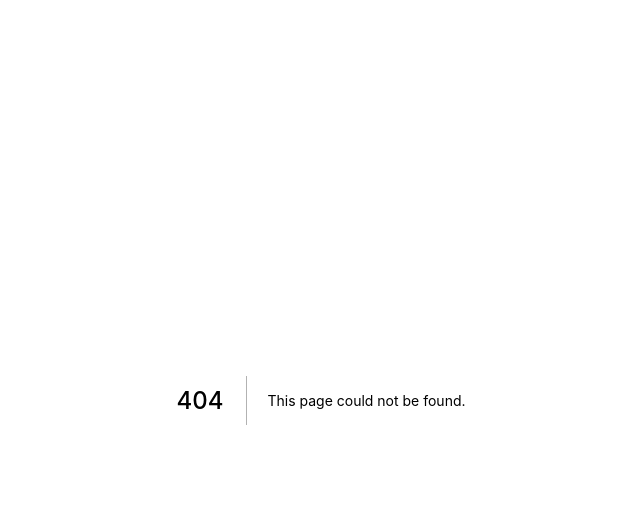
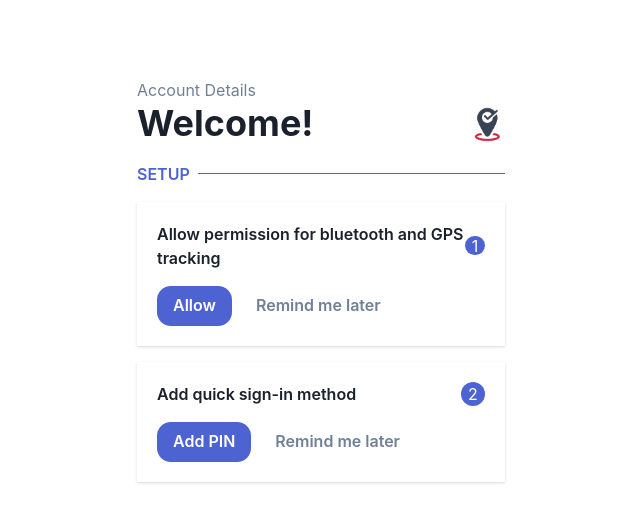
Before and after one commit to HitoKage13/codebrew21, a Next.js app in the folder next/: page /customer/dashboard in a window 1280 px wide. Before the commit this address had no page. Shown: the top 522 px of the page, without its empty margins (319-959 px from the left). Built offline with nearby package versions, Linux system fonts and the light colour scheme.

Commit message:
Update custoemr dash

```diff
--- a/next/pages/business/dashboard.tsx
+++ b/next/pages/business/dashboard.tsx
@@ -71,6 +71,7 @@ const Dashboard = () => {
             <Collapse in={!isVerified} startingHeight={0}>
               <ButtonGroup mt="1rem">
                 <Button
+                  width="full"
                   onClick={() => {
                     setModalContent("verify");
                     onOpen();
@@ -78,7 +79,7 @@ const Dashboard = () => {
                 >
                   Verify
                 </Button>
-                <Button colorScheme="white" color="gray.500">
+                <Button width="full" colorScheme="white" color="gray.500">
                   Learn More
                 </Button>
               </ButtonGroup>
@@ -100,6 +101,7 @@ const Dashboard = () => {
             <Collapse in={!isRegistered} startingHeight={0}>
               <ButtonGroup mt="1rem">
                 <Button
+                  width="full"
                   onClick={() => {
                     setModalContent("register");
                     onOpen();
@@ -107,7 +109,7 @@ const Dashboard = () => {
                 >
                   Register
                 </Button>
-                <Button colorScheme="white" color="gray.500">
+                <Button width="full" colorScheme="white" color="gray.500">
                   Learn More
                 </Button>
               </ButtonGroup>
--- /dev/null
+++ b/next/pages/customer/dashboard.tsx
@@ -0,0 +1,169 @@
+import { Button, ButtonGroup } from "@chakra-ui/button";
+import {
+  AspectRatio,
+  Box,
+  Flex,
+  Heading,
+  HStack,
+  Link,
+  Text,
+  VStack,
+} from "@chakra-ui/layout";
+import {
+  Collapse,
+  FormControl,
+  Input,
+  Modal,
+  ModalBody,
+  ModalContent,
+  ModalFooter,
+  ModalHeader,
+  ModalOverlay,
+  useDisclosure,
+} from "@chakra-ui/react";
+import Image from "next/image";
+import NextLink from "next/link";
+import React, { useState } from "react";
+
+const Dashboard = () => {
+  const { isOpen, onOpen, onClose } = useDisclosure();
+  const [modalContent, setModalContent] = useState<"track" | "pin">("track");
+  const [isTrack, setIsTrack] = useState(false);
+  const [isPin, setIsPin] = useState(false);
+
+  return (
+    <>
+      <Box width="full">
+        <Text color="gray.500">Account Details</Text>
+        <Flex justifyContent="space-between" alignItems="center">
+          <Heading>Welcome!</Heading>
+          <Image
+            src="/logo.png"
+            width={35}
+            height={35}
+            objectFit="contain"
+            quality={100}
+          />
+        </Flex>
+        <HStack mt="1rem">
+          <Text color="indigo.DEFAULT" fontWeight="600">
+            SETUP
+          </Text>
+          <Box width="full" height="1px" bgColor="indigo.DEFAULT"></Box>
+        </HStack>
+        <VStack spacing="1rem" mt="1rem" height="clamp(360px, 80vh, 520px)">
+          <Box p="1.25rem" width="full" boxShadow="base">
+            <Flex alignItems="center" justifyContent="space-between">
+              <Text fontWeight="600">
+                Allow permission for bluetooth and GPS tracking
+              </Text>
+              <AspectRatio
+                ratio={1}
+                width="1.5rem"
+                bgColor="indigo.DEFAULT"
+                borderRadius="50%"
+                color="white"
+              >
+                {isTrack ? <div>&#10003;</div> : <div>1</div>}
+              </AspectRatio>
+            </Flex>
+
+            <Collapse in={!isTrack} startingHeight={0}>
+              <ButtonGroup mt="1rem">
+                <Button
+                  width="auto"
+                  onClick={() => {
+                    setModalContent("track");
+                    onOpen();
+                  }}
+                >
+                  Allow
+                </Button>
+                <Button width="auto" colorScheme="white" color="gray.500">
+                  Remind me later
+                </Button>
+              </ButtonGroup>
+            </Collapse>
+          </Box>
+          <Box p="1.25rem" width="full" boxShadow="base">
+            <Flex alignItems="center" justifyContent="space-between">
+              <Text fontWeight="600">Add quick sign-in method</Text>
+              <AspectRatio
+                ratio={1}
+                width="1.5rem"
+                bgColor="indigo.DEFAULT"
+                borderRadius="50%"
+                color="white"
+              >
+                {isPin ? <div>&#10003;</div> : <div>2</div>}
+              </AspectRatio>
+            </Flex>
+            <Collapse in={!isPin} startingHeight={0}>
+              <ButtonGroup mt="1rem">
+                <Button
+                  width="auto"
+                  onClick={() => {
+                    setModalContent("pin");
+                    onOpen();
+                  }}
+                >
+                  Add PIN
+                </Button>
+                <Button width="auto" colorScheme="white" color="gray.500">
+                  Remind me later
+                </Button>
+              </ButtonGroup>
+            </Collapse>
+          </Box>
+        </VStack>
+        {isTrack && isPin && (
+          <Flex justifyContent="flex-end">
+            <NextLink href="/business">
+              <Link color="gray.500">Next</Link>
+            </NextLink>
+          </Flex>
+        )}
+      </Box>
+      <Modal isCentered isOpen={isOpen} onClose={onClose}>
+        <ModalOverlay />
+        <ModalContent width="clamp(0%, 80vw, 360px)">
+          <ModalHeader>
+            {modalContent === "track" ? "GPS Tracking" : "Quick Sign-in"}
+          </ModalHeader>
+          <ModalBody>
+            <FormControl>
+              <Input
+                placeholder={
+                  modalContent === "track" ? "Business ABN" : "Beacon ID"
+                }
+              />
+            </FormControl>
+          </ModalBody>
+          <ModalFooter>
+            <ButtonGroup>
+              <Button
+                color="indigo.DEFAULT"
+                onClick={onClose}
+                colorScheme="white"
+                width="auto"
+              >
+                Cancel
+              </Button>
+              <Button
+                width="auto"
+                onClick={() => {
+                  modalContent === "track" ? setIsTrack(true) : setIsPin(true);
+                  onClose();
+                }}
+              >
+                Submit
+              </Button>
+            </ButtonGroup>
+          </ModalFooter>
+        </ModalContent>
+      </Modal>
+    </>
+  );
+};
+
+export default Dashboard;
```
Also changed, not shown: next/pages/customer/login.tsx (+46 -17 lines).
